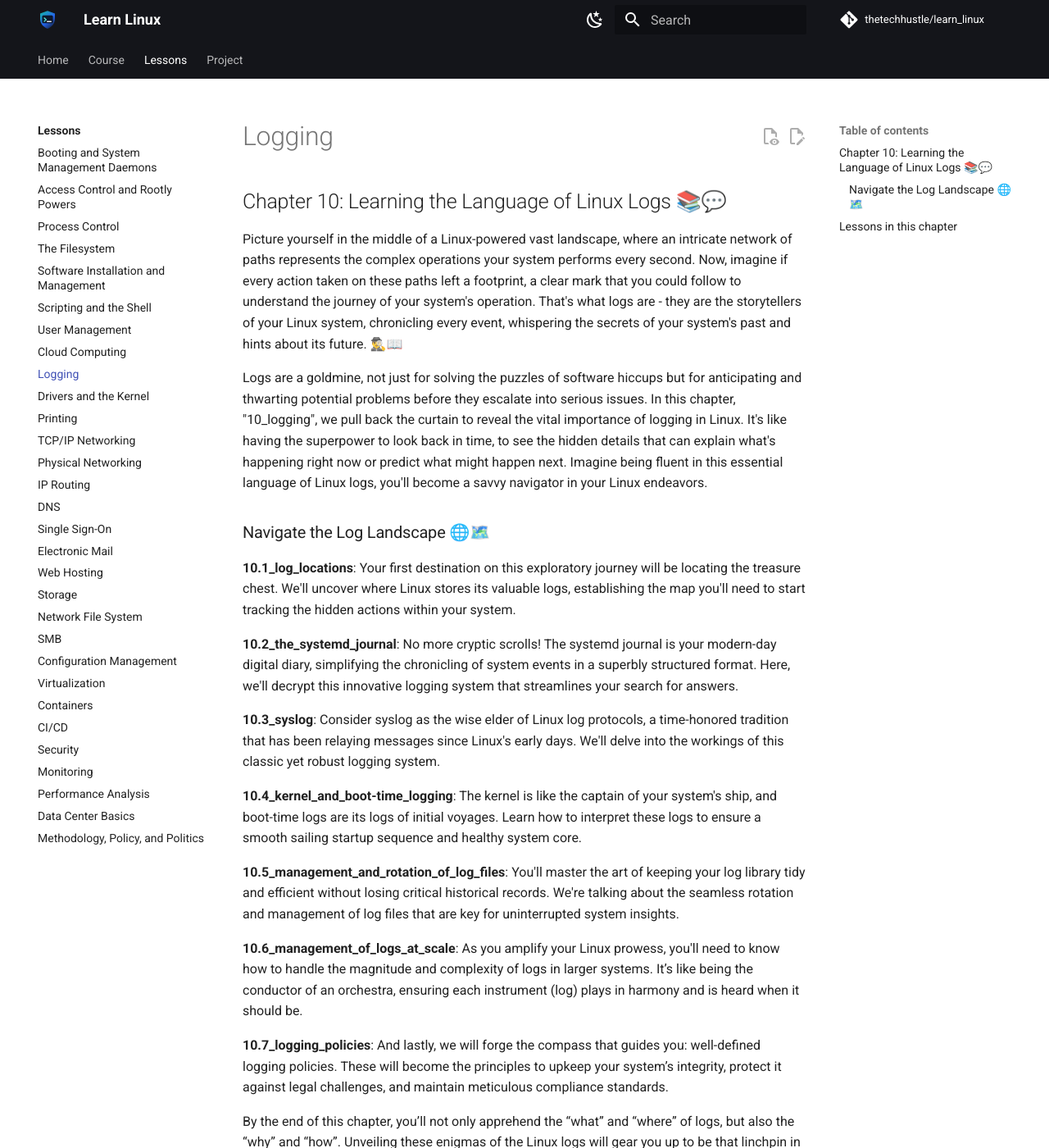
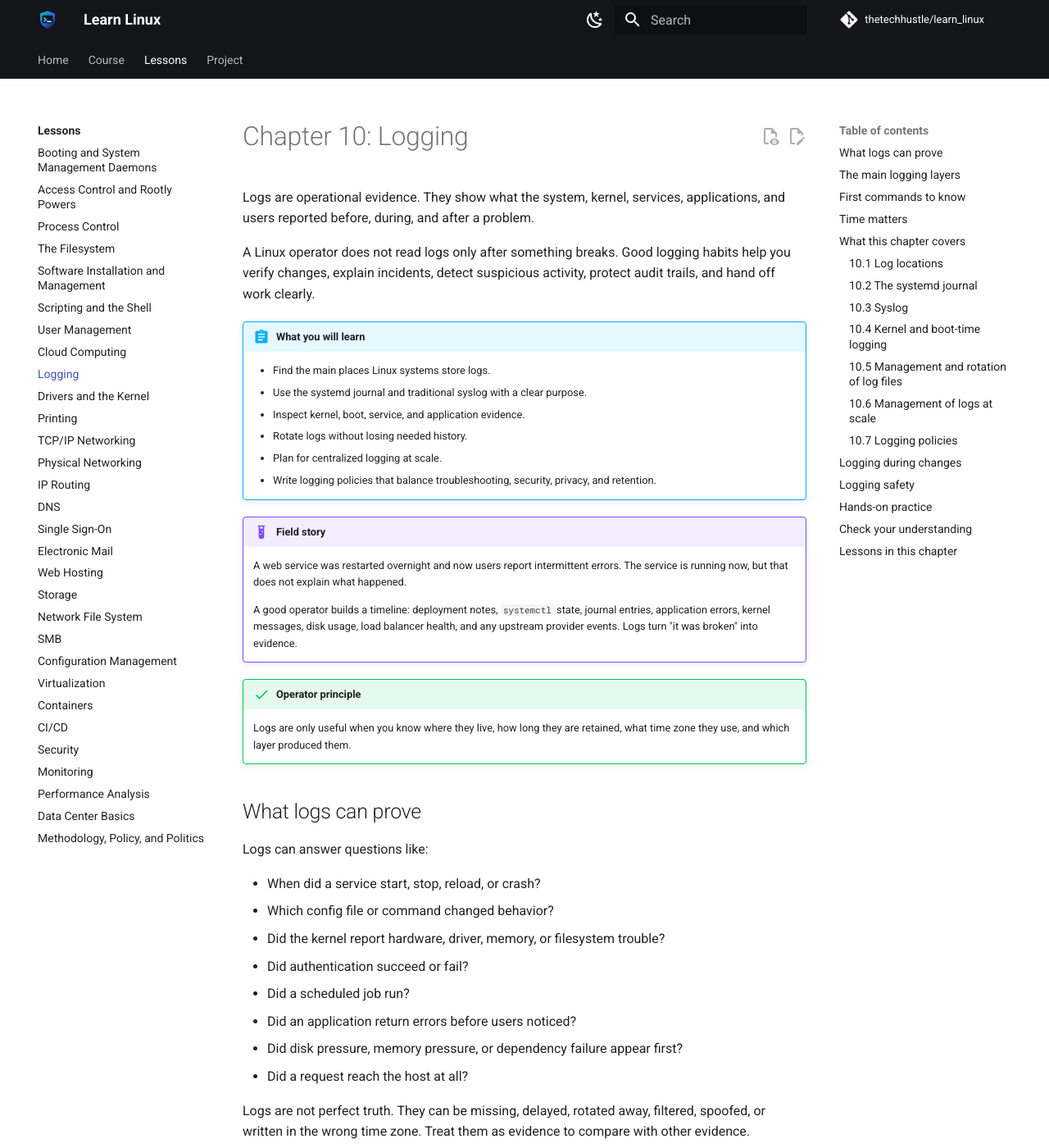
Before and after one commit to thetechhustle/learn_linux, an MkDocs documentation site: the page built from docs/lessons/10_logging/README.md, in a window 1280 px wide and 1400 px high. Shown: the whole window at 82% size. Built offline with MkDocs 1.6.1 and Material for MkDocs 9.7.7, drawn with Linux system fonts in a browser that asks for light colours; comment, search, counter and statistics services are not loaded; some of the changed text lies outside the part shown.

Commit message:
Improve Chapter 10 logging overview

````diff
--- a/docs/lessons/10_logging/README.md
+++ b/docs/lessons/10_logging/README.md
@@ -1,39 +1,259 @@
-## Chapter 10: Learning the Language of Linux Logs 📚💬
+# Chapter 10: Logging
 
-Picture yourself in the middle of a Linux-powered vast landscape, where an intricate network of paths represents the complex operations your system performs every second. Now, imagine if every action taken on these paths left a footprint, a clear mark that you could follow to understand the journey of your system's operation. That's what logs are - they are the storytellers of your Linux system, chronicling every event, whispering the secrets of your system's past and hints about its future. 🕵️‍♂️📖
+Logs are operational evidence. They show what the system, kernel, services, applications, and users reported before, during, and after a problem.
 
-Logs are a goldmine, not just for solving the puzzles of software hiccups but for anticipating and thwarting potential problems before they escalate into serious issues. In this chapter, "10_logging", we pull back the curtain to reveal the vital importance of logging in Linux. It's like having the superpower to look back in time, to see the hidden details that can explain what's happening right now or predict what might happen next. Imagine being fluent in this essential language of Linux logs, you'll become a savvy navigator in your Linux endeavors.
+A Linux operator does not read logs only after something breaks. Good logging habits help you verify changes, explain incidents, detect suspicious activity, protect audit trails, and hand off work clearly.
 
-### Navigate the Log Landscape 🌐🗺️
+!!! abstract "What you will learn"
+    - Find the main places Linux systems store logs.
+    - Use the systemd journal and traditional syslog with a clear purpose.
+    - Inspect kernel, boot, service, and application evidence.
+    - Rotate logs without losing needed history.
+    - Plan for centralized logging at scale.
+    - Write logging policies that balance troubleshooting, security, privacy, and retention.
 
-**10.1_log_locations**: Your first destination on this exploratory journey will be locating the treasure chest. We'll uncover where Linux stores its valuable logs, establishing the map you'll need to start tracking the hidden actions within your system.
+!!! example "Field story"
+    A web service was restarted overnight and now users report intermittent errors. The service is running now, but that does not explain what happened.
 
-**10.2_the_systemd_journal**: No more cryptic scrolls! The systemd journal is your modern-day digital diary, simplifying the chronicling of system events in a superbly structured format. Here, we'll decrypt this innovative logging system that streamlines your search for answers.
+    A good operator builds a timeline: deployment notes, `systemctl` state, journal entries, application errors, kernel messages, disk usage, load balancer health, and any upstream provider events. Logs turn "it was broken" into evidence.
 
-**10.3_syslog**: Consider syslog as the wise elder of Linux log protocols, a time-honored tradition that has been relaying messages since Linux's early days. We'll delve into the workings of this classic yet robust logging system.
+!!! success "Operator principle"
+    Logs are only useful when you know where they live, how long they are retained, what time zone they use, and which layer produced them.
 
-**10.4_kernel_and_boot-time_logging**: The kernel is like the captain of your system's ship, and boot-time logs are its logs of initial voyages. Learn how to interpret these logs to ensure a smooth sailing startup sequence and healthy system core.
+## What logs can prove
 
-**10.5_management_and_rotation_of_log_files**: You'll master the art of keeping your log library tidy and efficient without losing critical historical records. We're talking about the seamless rotation and management of log files that are key for uninterrupted system insights.
+Logs can answer questions like:
 
-**10.6_management_of_logs_at_scale**: As you amplify your Linux prowess, you'll need to know how to handle the magnitude and complexity of logs in larger systems. It’s like being the conductor of an orchestra, ensuring each instrument (log) plays in harmony and is heard when it should be.
+- When did a service start, stop, reload, or crash?
+- Which config file or command changed behavior?
+- Did the kernel report hardware, driver, memory, or filesystem trouble?
+- Did authentication succeed or fail?
+- Did a scheduled job run?
+- Did an application return errors before users noticed?
+- Did disk pressure, memory pressure, or dependency failure appear first?
+- Did a request reach the host at all?
 
-**10.7_logging_policies**: And lastly, we will forge the compass that guides you: well-defined logging policies. These will become the principles to upkeep your system’s integrity, protect it against legal challenges, and maintain meticulous compliance standards.
+Logs are not perfect truth. They can be missing, delayed, rotated away, filtered, spoofed, or written in the wrong time zone. Treat them as evidence to compare with other evidence.
 
-By the end of this chapter, you’ll not only apprehend the “what” and “where” of logs, but also the “why” and “how”. Unveiling these enigmas of the Linux logs will gear you up to be that linchpin in your team, the one who decodes issues that leave others lost, the one who anticipates the unexpected in the intricate world of technology.
+## The main logging layers
 
-Now, take this leap into the narrative of logs with focus and enthusiasm. Trust that every step in this journey through Chapter 10 will fortify your Linux skills, laying down the building blocks for your aspiring future in Software Engineering (SWE), DevOps, Site Reliability Engineering (SRE), and Cloud Engineering. Are you ready to transform confusion into clarity, and challenges into triumphs? Let’s set forth. 🚀🐧💼
+Linux logging usually spans several layers:
+
+- Kernel logs: boot messages, drivers, hardware events, network events, filesystem warnings, and low-level errors.
+- Service manager logs: `systemd` unit starts, stops, failures, restarts, and dependency behavior.
+- Syslog-style logs: traditional text logs under `/var/log`.
+- Application logs: service-specific files, structured JSON logs, web access logs, error logs, and job output.
+- Authentication logs: SSH, sudo, login, and PAM-related events.
+- Audit and security logs: explicit policy-driven events when audit tooling is enabled.
+- Remote logs: centralized logging systems, SIEM tools, cloud logging, and provider audit logs.
+
+When troubleshooting, avoid reading one log in isolation. Build a timeline across layers.
+
+## First commands to know
+
+Start with read-only inspection:
+
+```bash
+systemctl --failed
+journalctl -p warning..alert --since "1 hour ago"
+journalctl -u <service> --since "1 hour ago"
+dmesg --ctime | tail -n 50
+ls -lh /var/log
+df -h /var/log
+```
+
+Common text-log inspection:
+
+```bash
+sudo tail -n 100 /var/log/syslog
+sudo tail -n 100 /var/log/messages
+sudo tail -n 100 /var/log/auth.log
+sudo tail -n 100 /var/log/secure
+```
+
+Different distributions use different filenames. Debian and Ubuntu commonly use `/var/log/syslog` and `/var/log/auth.log`. RHEL-family systems commonly use `/var/log/messages` and `/var/log/secure`.
+
+## Time matters
+
+Logging work depends on time alignment.
+
+Check the host clock:
+
+```bash
+timedatectl
+date --iso-8601=seconds
+```
+
+When making an incident timeline, record:
+
+- local time zone.
+- UTC time, when available.
+- service restart times.
+- deployment times.
+- user report times.
+- provider event times.
+- log retention window.
+
+If two systems disagree about time, correlation becomes unreliable.
+
+## What this chapter covers
+
+### 10.1 Log locations
+
+You will learn where Linux systems commonly store logs and how to inspect `/var/log` without assuming every distribution is the same.
+
+Key operator questions:
+
+- Which logs are local?
+- Which logs are remote?
+- Which logs are compressed or rotated?
+- Which logs require privilege to read?
+- Which logs belong to the service being investigated?
+
+### 10.2 The systemd journal
+
+You will learn how to use `journalctl` to inspect structured service and system events.
+
+Key operator questions:
+
+- Which unit produced the message?
+- What happened before and after the failure?
+- Is the journal persistent across reboots?
+- Are you filtering by unit, priority, boot, or time range?
+
+### 10.3 Syslog
+
+You will learn the traditional syslog model, including facilities, priorities, local files, and forwarding.
+
+Key operator questions:
+
+- Which daemon receives syslog messages?
+- Which file receives a facility or priority?
+- Are messages forwarded to a central collector?
+- Are local and remote logs consistent?
+
+### 10.4 Kernel and boot-time logging
+
+You will learn how to inspect kernel and boot evidence with `dmesg`, the journal, and boot-specific filters.
+
+Key operator questions:
+
+- Did the kernel report device, driver, memory, or filesystem errors?
+- Did a problem start at boot or later?
+- Are messages from the current boot or an older boot?
+
+### 10.5 Management and rotation of log files
+
+You will learn why logs grow, how rotation protects disk space, and how retention choices affect investigations.
+
+Key operator questions:
+
+- Are logs filling the filesystem?
+- Is rotation configured?
+- Are compressed logs still searchable?
+- Does retention match operational and compliance needs?
+
+### 10.6 Management of logs at scale
+
+You will learn why larger systems centralize logs and how collection changes the troubleshooting workflow.
+
+Key operator questions:
+
+- Are logs collected from every host?
+- Are application logs structured?
+- Can you search by service, host, request ID, and time range?
+- What happens when the collector is unavailable?
+
+### 10.7 Logging policies
+
+You will learn how to decide what to log, how long to keep it, who can read it, and what data should not appear in logs.
+
+Key operator questions:
+
+- Are secrets or personal data being logged?
+- Who can read sensitive logs?
+- How long are logs retained?
+- Which logs are required for audit, security, or incident response?
+
+## Logging during changes
+
+Before changing a service, capture the current evidence:
+
+```bash
+systemctl status <service>
+journalctl -u <service> --since "30 minutes ago"
+df -h
+```
+
+After the change, capture new evidence:
+
+```bash
+systemctl status <service>
+journalctl -u <service> --since "5 minutes ago"
+```
+
+For web services, include an application check:
+
+```bash
+curl -I http://127.0.0.1:<port>/
+```
+
+The handoff should say what changed, when it changed, what logs were checked, and what verification passed.
+
+## Logging safety
+
+Be careful with logs. They often contain sensitive data:
+
+- usernames.
+- IP addresses.
+- tokens.
+- request paths.
+- email addresses.
+- stack traces.
+- database errors.
+- customer data.
+
+Do not paste raw sensitive logs into public tickets, chat rooms, or documentation. Redact secrets and personal data. Preserve enough context to troubleshoot without exposing more than necessary.
+
+## Hands-on practice
+
+Use a disposable VM, local lab machine, or container with `systemd` support where possible.
+
+1. Pick one running service.
+2. Check its current `systemctl` status.
+3. Read the last hour of journal entries for that service.
+4. Find the main `/var/log` files on the system.
+5. Check whether `/var/log` has enough free space.
+6. Write a short timeline from the evidence you found.
+
+Example timeline:
+
+```text
+10:02 UTC: service restarted by systemd.
+10:03 UTC: app logged database connection timeout.
+10:04 UTC: kernel reported no disk or memory errors.
+10:05 UTC: health endpoint returned HTTP 200 locally.
+Conclusion: service recovered; next check is database connectivity and upstream dependency health.
+```
+
+## Check your understanding
+
+- Why should you compare journal logs, application logs, and kernel logs during an incident?
+- What is the difference between current boot logs and older boot logs?
+- Why can log rotation make troubleshooting harder?
+- What sensitive information should not be copied into a public ticket?
+- What should a good log-based handoff include?
 
 <!-- lesson-index:start -->
 
 ## Lessons in this chapter
 
-- [10.1 Log Locations 🗂️📍](10.1_log_locations.md)
-- [10.2 The systemd Journal 📖✨](10.2_the_systemd_journal.md)
-- [10.3_syslog: The Classic Logging Workflow 📚👴](10.3_syslog.md)
+- [10.1 Log Locations](10.1_log_locations.md)
+- [10.2 The systemd Journal](10.2_the_systemd_journal.md)
+- [10.3 Syslog](10.3_syslog.md)
 - [10.4 Kernel and Boot-time Logging](10.4_kernel_and_boot-time_logging.md)
-- [10.5 Management and Rotation of Log Files 📚🔄📁](10.5_management_and_rotation_of_log_files.md)
-- [10.6 Management of Logs at Scale 📊📈](10.6_management_of_logs_at_scale.md)
-- [10.7_logging_policies: Navigating Successfully with a Sound Strategy 📚🧭🔐](10.7_logging_policies.md)
+- [10.5 Management and Rotation of Log Files](10.5_management_and_rotation_of_log_files.md)
+- [10.6 Management of Logs at Scale](10.6_management_of_logs_at_scale.md)
+- [10.7 Logging Policies](10.7_logging_policies.md)
 
 <!-- lesson-index:end -->
````
